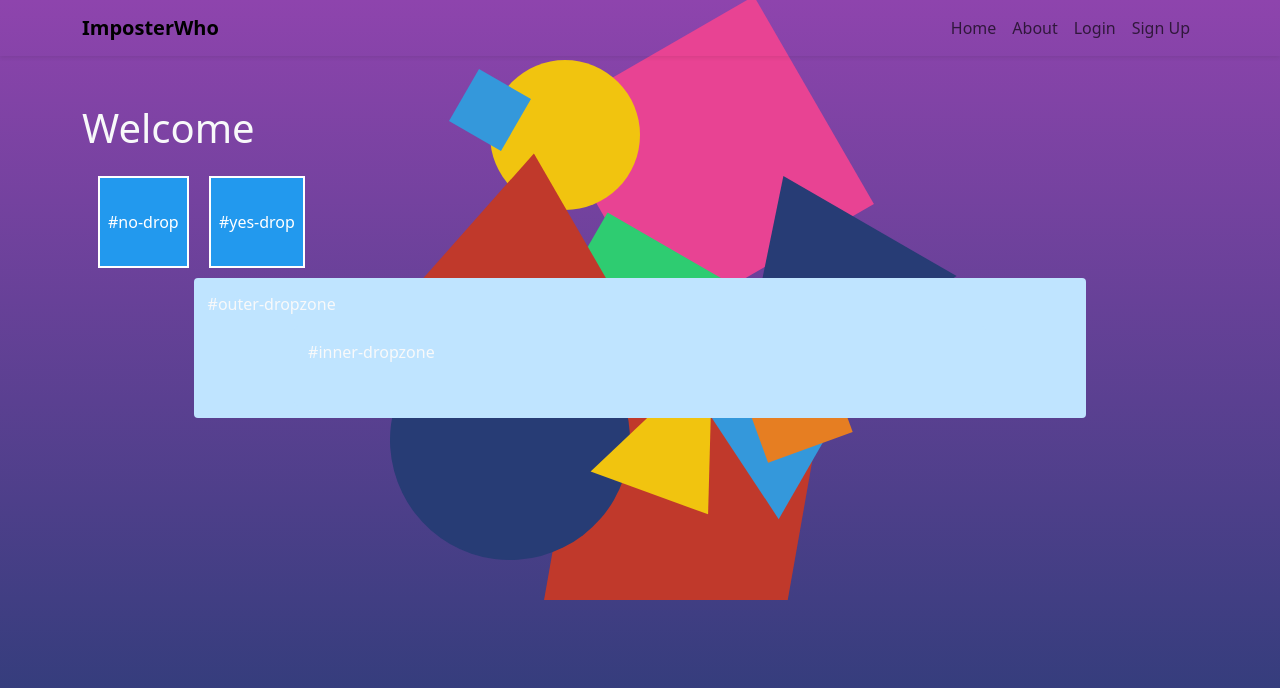
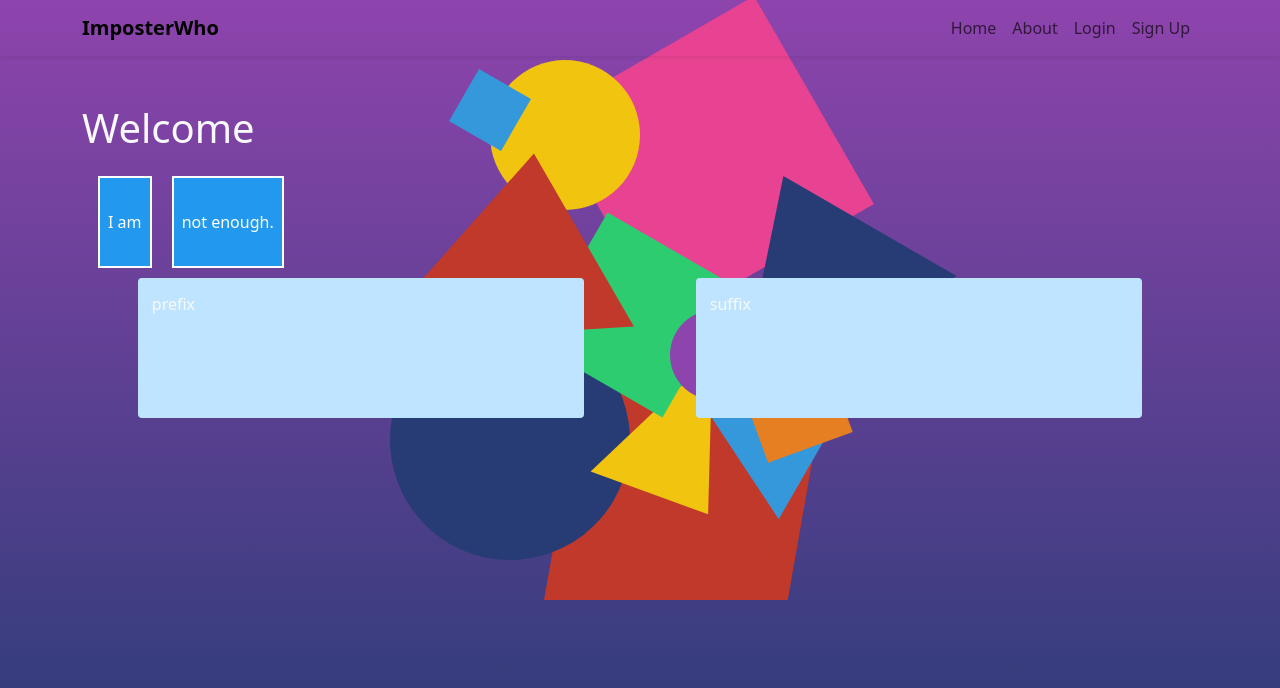
Before and after one commit to plexoio/imposterwho, a Django app: page /game/ in a window 1280 px wide. Shown: the top 688 px of the page. Run offline with Django 5.2, Linux system fonts and the light colour scheme; parts of the project's set-up code (start-up, migrations or seed data) failed here and were passed over.

Commit message:
UPDATE: draggables snap to center, two dropzones for prefix and suffix

```diff
--- a/game/templates/game/game.html
+++ b/game/templates/game/game.html
@@ -8,13 +8,12 @@
 
 <h1>Welcome</h1>
 
-<div id="no-drop" class="drag-drop"> #no-drop </div>
+<div id="prefix-1-drag" class="drag-drop"> I am </div>
+<div id="suffix-1-drag" class="drag-drop"> not enough. </div>
 
-<div id="yes-drop" class="drag-drop"> #yes-drop </div>
-
-<div id="outer-dropzone" class="dropzone">
-  #outer-dropzone
-  <div id="inner-dropzone" class="dropzone">#inner-dropzone</div>
+<div class="d-flex flex-row">
+  <div id="prefix-dropzone" class="dropzone col-6">prefix</div>
+  <div id="suffix-dropzone" class="dropzone col-6">suffix</div>
 </div>
 
 {% endblock %}
--- a/static/css/game.css
+++ b/static/css/game.css
@@ -1,9 +1,5 @@
-#outer-dropzone {
+#prefix-dropzone, #suffix-dropzone {
     height: 140px;
-}
-
-#inner-dropzone {
-    height: 80px;
 }
 
 .dropzone {
@@ -12,7 +8,7 @@
     border-radius: 4px;
     margin: 10px auto 30px;
     padding: 10px;
-    width: 80%;
+    width: 40%;
     transition: background-color 0.3s;
 }
 
--- a/static/js/game.js
+++ b/static/js/game.js
@@ -14,11 +14,34 @@ function dragMoveListener(event) {
 
 // Get the position of the dropzone and update dynamically
 let prefixRect;
+let suffixRect;
+let prefixCenter;
+let suffixCenter;
 
+// Gets the positions of the dropzones
 function updateDropzoneRect() {
-    const prefixDropzone = document.getElementById("outer-dropzone");
+    const prefixDropzone = document.getElementById("prefix-dropzone");
     prefixRect = prefixDropzone.getBoundingClientRect();
-    }
+
+    const suffixDropzone = document.getElementById("suffix-dropzone");
+    suffixRect = suffixDropzone.getBoundingClientRect();
+
+    // Update the center positions of the dropzones
+    updateDropzoneCenter();
+}
+
+// Calculates the center of the dropzones for snapping position
+function updateDropzoneCenter() {
+    prefixCenter = {
+        x: prefixRect.left + prefixRect.width / 2,
+        y: prefixRect.top + prefixRect.height / 2,
+    };
+
+    suffixCenter = {
+        x: suffixRect.left + suffixRect.width / 2,
+        y: suffixRect.top + suffixRect.height / 2,
+    };
+}
 
 // initial calculation of the dropzone position
 updateDropzoneRect();
@@ -29,7 +52,7 @@ window.addEventListener('orientationchange', updateDropzoneRect);
 
 // enable draggables to be dropped into this
 interact('.dropzone').dropzone({
-    accept: '#yes-drop, #no-drop',
+    accept: '#prefix-1-drag, #suffix-1-drag',
     overlap: 0.75,
 
     ondropactivate: function (event) {
@@ -41,15 +64,15 @@ interact('.dropzone').dropzone({
 
         dropzoneElement.classList.add('drop-target');
         draggableElement.classList.add('can-drop');
-        draggableElement.textContent = 'Dragged in';
+        // draggableElement.textContent = 'Dragged in';
     },
     ondragleave: function (event) {
         event.target.classList.remove('drop-target');
         event.relatedTarget.classList.remove('can-drop');
-        event.relatedTarget.textContent = 'Dragged out';
+        // event.relatedTarget.textContent = 'Dragged out';
     },
     ondrop: function (event) {
-        event.relatedTarget.textContent = 'Dropped';
+        // event.relatedTarget.textContent = 'Dropped';
     },
     ondropdeactivate: function (event) {
         event.target.classList.remove('drop-active');
@@ -67,22 +90,31 @@ interact('.drag-drop')
             // https://interactjs.io/docs/snapping/#targets-option
             interact.modifiers.snap({
                 targets: [
+                    // prefix snapping to dropzone center
                     function (x, y, interaction) {
                         // Dynamically return the updated dropzone position
                         return {
-                            x: prefixRect.left, // Snap to the dropzone's left position
-                            y: prefixRect.top,  // Snap to the dropzone's top position
-                            range: 50,         // Snapping range
+                            x: prefixCenter.x,
+                            y: prefixCenter.y,
+                            range: 50,
+                        };
+                    },
+                    // suffix snapping to dropzone center
+                    function (x, y, interaction) {
+                        return {
+                            x: suffixCenter.x,
+                            y: suffixCenter.y,
+                            range: 50,
                         };
                     },
                 ],
                 // Dynamically calculate the offset to align the draggable's top-left corner
                 // offset: { x: 20, y: 20 },
             }),
-            interact.modifiers.restrictRect({
-                restriction: 'parent',
-                endOnly: true,
-            }),
+            // interact.modifiers.restrictRect({
+            //     restriction: 'parent',
+            //     endOnly: true,
+            // }),
         ],
         autoScroll: true,
         listeners: { move: dragMoveListener },
```
Also changed, not shown: 2 other files.
